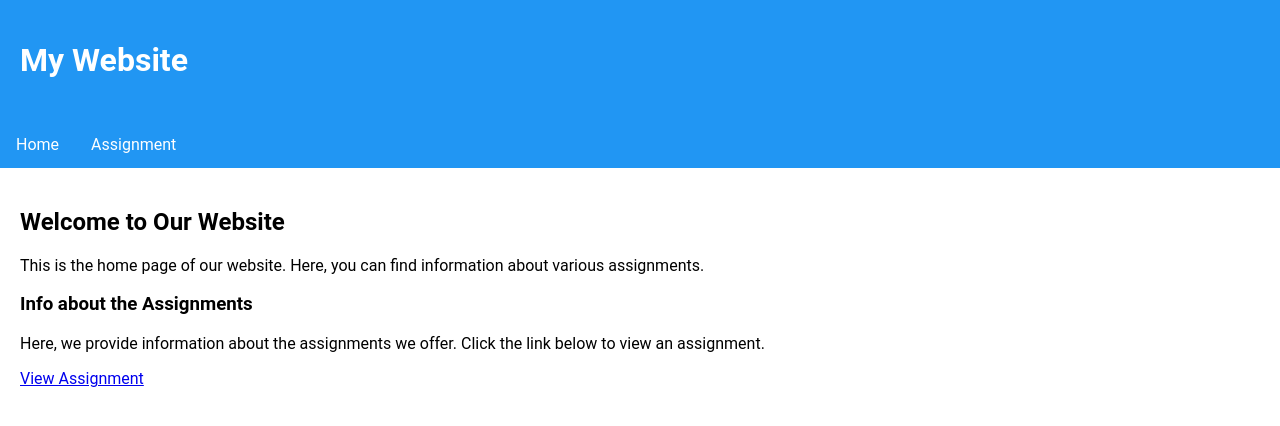
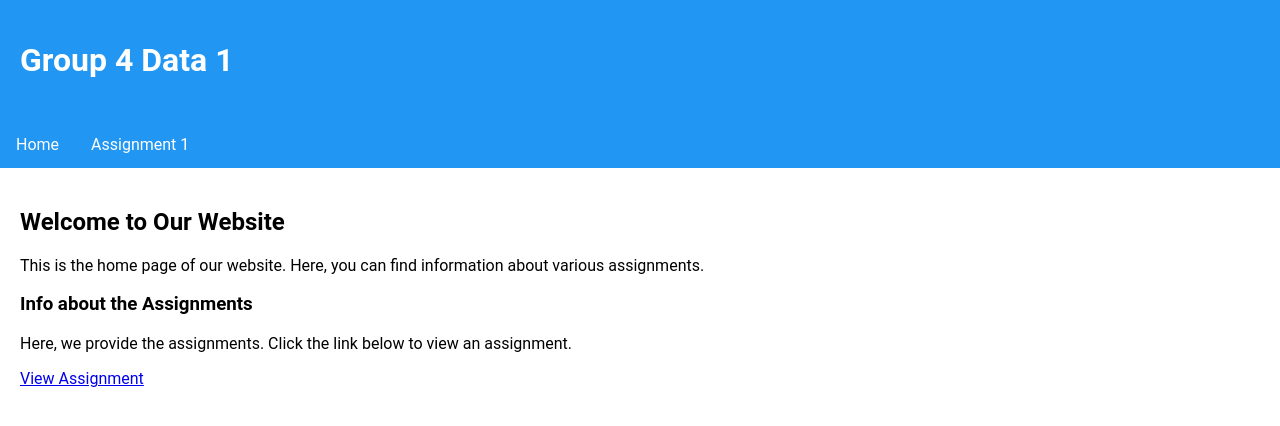
Before and after one commit to ThijmenLdV/FilinevD.github.io, a plain HTML site: page index.html in a window 1280 px wide. Drawn offline with Linux system fonts and the light colour scheme.

Commit message:
second test

```diff
--- a/index.html
+++ b/index.html
@@ -42,13 +42,13 @@
 </head>
 <body>
     <div class="header">
-        <h1>My Website</h1>
+        <h1>Group 4 Data 1</h1>
     </div>
 
     <!-- Navigation Bar -->
     <div class="nav">
         <a href="index.html">Home</a>
-        <a href="assignment.html">Assignment</a>
+        <a href="about.html">Assignment 1</a>
     </div>
 
 
@@ -56,6 +56,6 @@
     <h2>Welcome to Our Website</h2>
     <p>This is the home page of our website. Here, you can find information about various assignments.</p>
     <h3>Info about the Assignments</h3>
-    <p>Here, we provide information about the assignments we offer. Click the link below to view an assignment.</p>
+    <p>Here, we provide the assignments. Click the link below to view an assignment.</p>
     <a class="about.html" href="about.html">View Assignment</a>
 </div>
```
